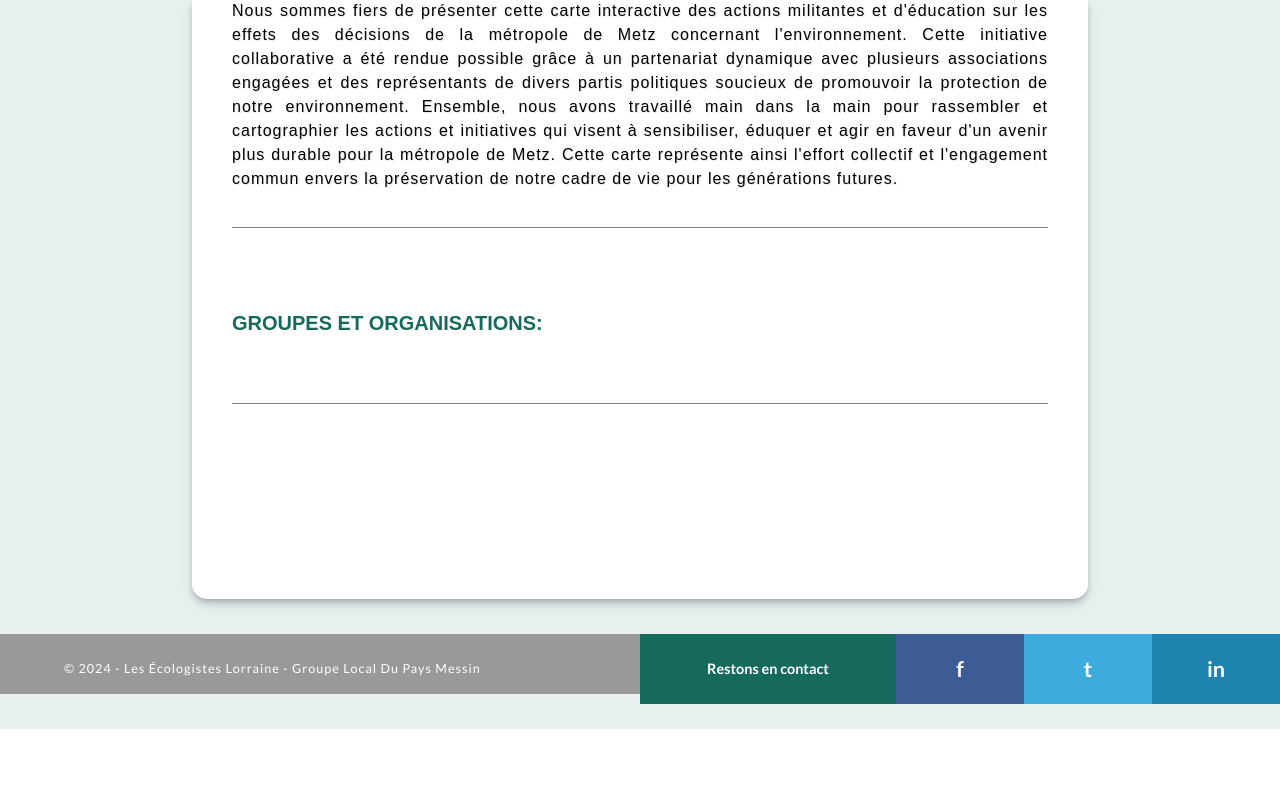
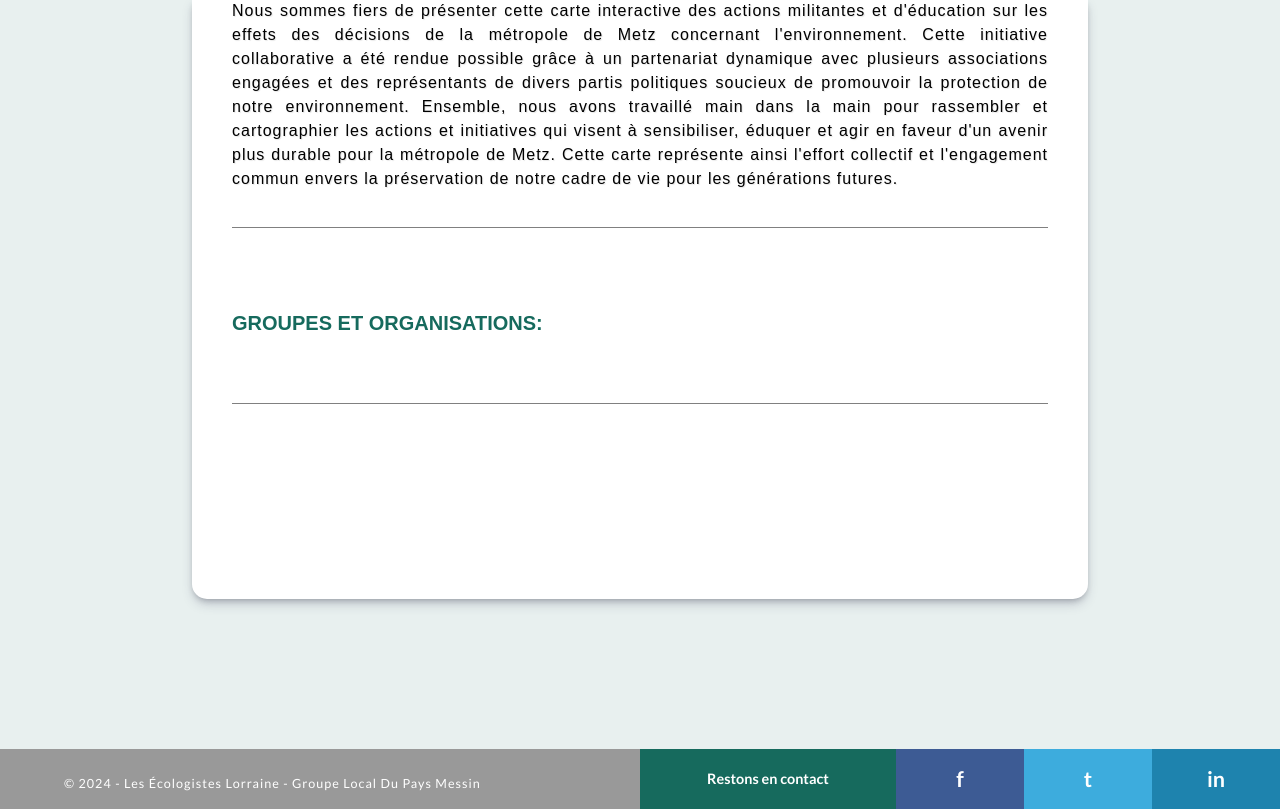
Before and after one commit to Resethel/cleeb, a Django app: page /organizations/ in a window 1280 px wide. Shown: the part 306-1115 px from the top of the page. Before the commit the page ends 1035 px from the top, so only its background shows below. Run offline with Django 5.2, Linux system fonts and the light colour scheme; data that the repository does not hold is empty.

Commit message:
refactor: update `base.css`, `style.css` and `footer.css`

```diff
--- a/static/css/base.css
+++ b/static/css/base.css
@@ -11,33 +11,30 @@
 /* Page                                                                                                               */
 /* ================================================================================================================== */
 
-.page {
+body.page {
     position: relative;
+    min-height: 100%;
+    display: flex;
+    flex-direction: column;
+    padding-top: var(--topbar-height);
     box-sizing: border-box;
-    min-height: 100vh;
-    padding: 0 0 70px;
-    background-color: #e8f0ef;
+    background-color: var(--pale-aqua);
 }
 
 /* ================================================================================================================== */
-/* Header                                                                                                             */
+/* Header and main                                                                                                    */
 /* ================================================================================================================== */
 
 .header {
     position: relative;
-    height: 60px;
+    height: var(--topbar-height);
     overflow: hidden;
 }
 
-/* ================================================================================================================== */
-/* Main Content                                                                                                       */
-/* ================================================================================================================== */
-
 .main {
     position: relative;
-    top: 60px; /* Height of header */
+    flex: 1 0 auto;
     width: 100%;
-    min-height: calc(100vh + 70px); /* Height of page + height of footer. Ensures footer is always pushed of page */
 }
 
 /* ================================================================================================================== */
@@ -46,7 +43,7 @@
 
 .hero {
     width: 100%;
-    background-color: #4bb166;
+    background-color: var(--eco-emerald);
     padding-top: 2%;
     overflow-y: clip;
 }
@@ -218,7 +215,7 @@
 }
 
 .text-block ul {
-    background-color: #4bb166;
+    background-color: var(--eco-emerald);
     padding: 10px;
     border-radius: 5px;
     margin-bottom: 10px;
--- a/static/css/footer.css
+++ b/static/css/footer.css
@@ -10,12 +10,12 @@
 /* Global styles */
 
 footer {
+    display: inline-block;
+    position: relative;
+    height: var(--footer-height);
     width: 100%;
-    display: inline-block;
-    height: VAR(--footer-height);
     background-color: #999;
-    position:absolute;
-    bottom: 0;
+    overflow: clip;
 }
 
 footer .copyright {
@@ -56,7 +56,7 @@ footer .social {
 
 footer .social a {
     float: left;
-    line-height: 70px;
+    line-height: var(--footer-height);
     text-decoration: none;
     color: white;
     text-align: center;
```
